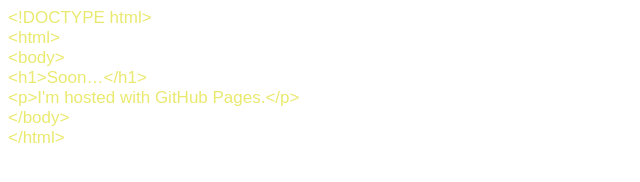
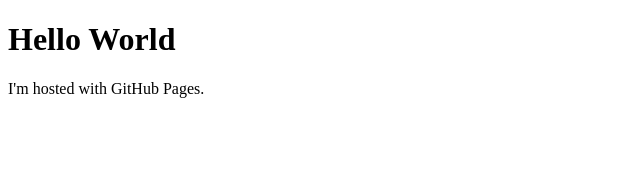
Before and after one commit to abayliff/abayliff.github.io, a plain HTML site: page index.html in a window 1280 px wide. Shown: the whole page, without its empty margins (0-640 px from the left). Drawn offline with Linux system fonts and the light colour scheme.

Commit message:
Initial commit

```diff
--- a/index.html
+++ b/index.html
@@ -1,23 +1,7 @@
-<!DOCTYPE html PUBLIC "-//W3C//DTD HTML 4.01//EN" "http://www.w3.org/TR/html4/strict.dtd">
+<!DOCTYPE html>
 <html>
-<head>
-  <meta http-equiv="Content-Type" content="text/html; charset=utf-8">
-  <meta http-equiv="Content-Style-Type" content="text/css">
-  <title></title>
-  <meta name="Generator" content="Cocoa HTML Writer">
-  <meta name="CocoaVersion" content="1671.2">
-  <style type="text/css">
-    p.p1 {margin: 0.0px 0.0px 0.0px 0.0px; line-height: 20.0px; font: 17.0px Arial; color: #eae96f; -webkit-text-stroke: #eae96f}
-    span.s1 {font-kerning: none}
-  </style>
-</head>
 <body>
-<p class="p1"><span class="s1">&lt;!DOCTYPE html&gt;</span></p>
-<p class="p1"><span class="s1">&lt;html&gt;</span></p>
-<p class="p1"><span class="s1">&lt;body&gt;</span></p>
-<p class="p1"><span class="s1">&lt;h1&gt;Soon…&lt;/h1&gt;</span></p>
-<p class="p1"><span class="s1">&lt;p&gt;I'm hosted with GitHub Pages.&lt;/p&gt;</span></p>
-<p class="p1"><span class="s1">&lt;/body&gt;</span></p>
-<p class="p1"><span class="s1">&lt;/html&gt;</span></p>
+<h1>Hello World</h1>
+<p>I'm hosted with GitHub Pages.</p>
 </body>
 </html>
```
Also changed, not shown: Untitled.html (+1 -1 lines), 1 other file.
